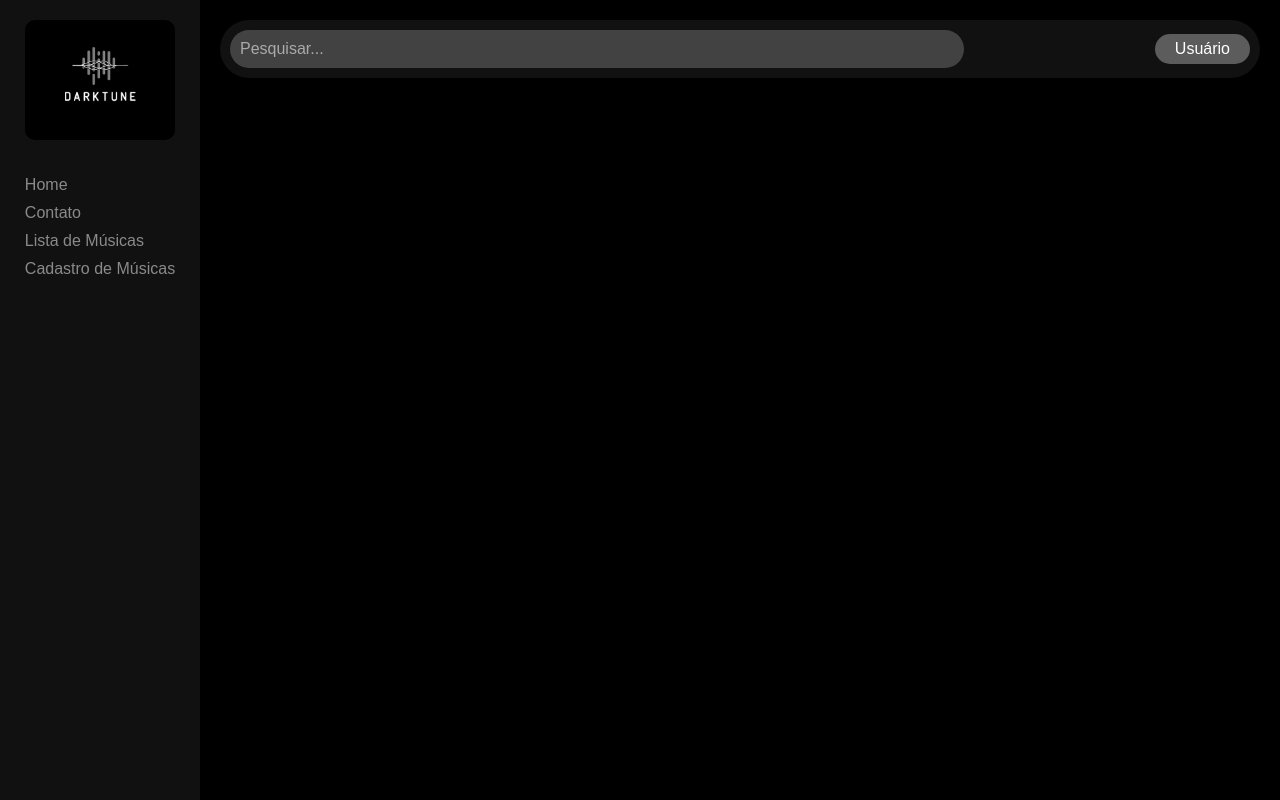
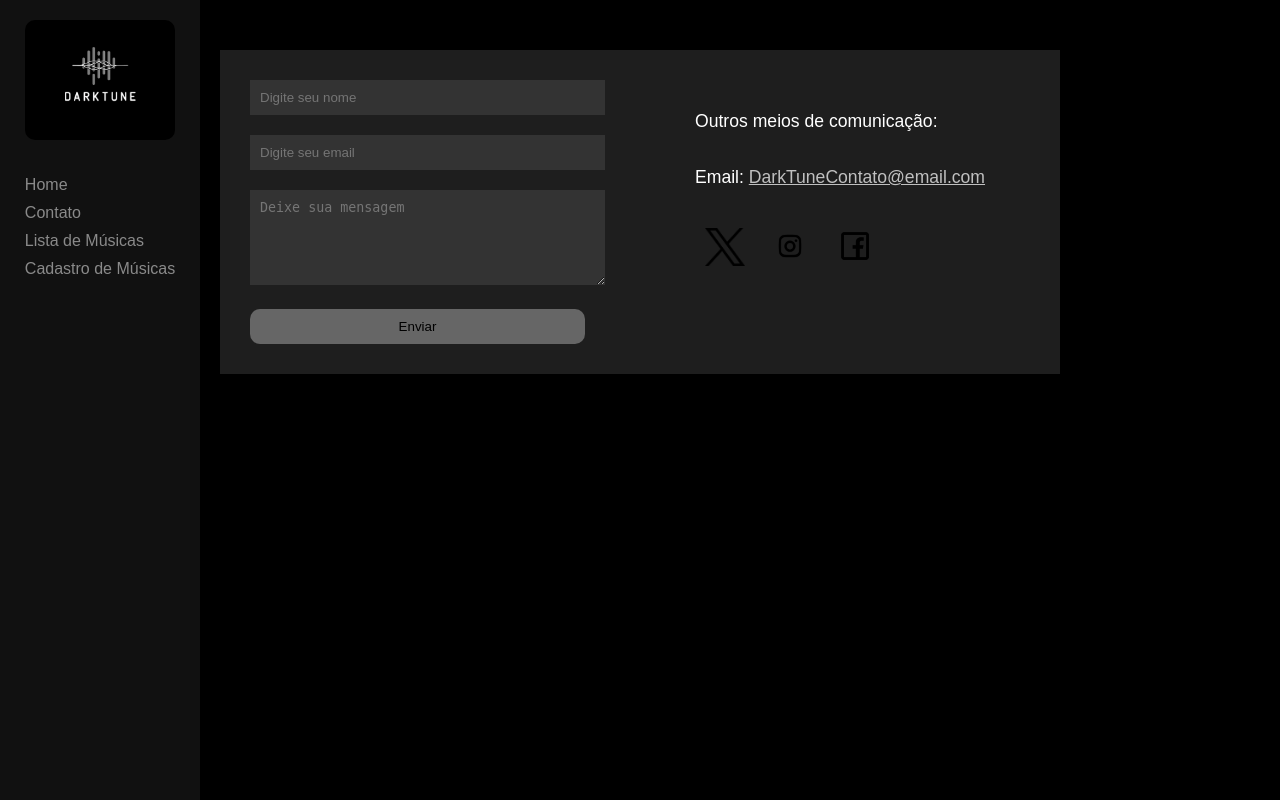
Before and after one commit to Vinicius-Borges-dev/darktune, a Flask app: template app/templates/contato.html in a window 1280 px wide. Run offline with Flask 3, Linux system fonts and the light colour scheme; the template is opened without the code that fills it, so the values that code supplies are empty.

Commit message:
contato feito

```diff
--- a/app/static/css/contato/contato.css
+++ b/app/static/css/contato/contato.css
@@ -62,28 +62,69 @@ body {
   border-radius: 30px;
 }
 
-  /* Barra de Pesquisa */
-  header .search-bar {
-    padding: 10px;
-    width: 70%;
-    border: none;
-    border-radius: 20px;
-    background-color: #424242;
-    color: #FFFFFF;
-    font-size: 16px;
+/* Estilo da Página de Contato */
+.container {
+  width: 90%;
+  max-width: 800px;
+  padding: 20px;
+  background-color: #1e1e1e;
+  box-shadow: 0 0 10px rgba(0,0,0,0.5);
+  margin: 50px auto; /* Espaço superior para deslocar o card */
 }
 
-  header .search-bar::placeholder {
-    color: #AAAAAA;
+h1 {
+  text-align: center;
+  margin-bottom: 10px;
+  font-family: 'Helvetica', sans-serif; /* Fonte atualizada */
 }
 
-  /* Botão de Usuário */
-  header .user-button {
-    background-color: #5c5c5c;
-    color: #FFF;
+.contact-content {
+  display: flex;
+  justify-content: space-between;
+  border-radius: 10px;
+}
+
+form, .contact-info {
+  flex: 1;
+  margin: 0 10px;
+  border-radius: 10px;
+}
+
+input, textarea {
+  width: 100%;
+  padding:10px;
+  margin: 10px 0;
+  background-color: #333;
   border: none;
-    padding: 6px 20px;
+  color: #000000;
+}
+
+input[type="submit"] {
+  background-color: #666;
   cursor: pointer;
-    border-radius: 20px;
-    font-size: 16px;
+  border-radius: 10px;
 }
+
+input[type="submit"]:hover {
+  background-color: #444;
+}
+
+.contact-info {
+  display: flex;
+  flex-direction: column;
+  justify-content: center;
+  padding-left: 90px; /* Espaço à esquerda */
+  font-size: 1.1em; /* Tamanho da fonte */
+  text-align: left; /* Centralizado à esquerda */
+  margin-top: -60px;
+}
+
+.social-icons {
+  margin-top: 20px; /* Espaço superior */
+}
+
+.social-icons img {
+  width: 40px;
+  margin: 0 10px;
+  cursor: pointer;
+}
--- a/app/templates/contato.html
+++ b/app/templates/contato.html
@@ -23,11 +23,25 @@
   </div>
 
   <!-- Conteúdo principal da página -->
-  <div class="main-content">
-    <header>
-        <input type="text" placeholder="Pesquisar..." class="search-bar">
-        <button class="user-button">Usuário</button>
-    </header>
+  <div class="container">
+    <div class="contact-content">
+        <form action="/enviar-mensagem" method="post">
+            <input type="text" name="nome" placeholder="Digite seu nome" required>
+            <input type="email" name="email" placeholder="Digite seu email" required>
+            <textarea name="mensagem" placeholder="Deixe sua mensagem" rows="5" required></textarea>
+            <input type="submit" value="Enviar">
+        </form>
+        <div class="contact-info">
+            <p>Outros meios de comunicação:</p>
+            <p>Email: <a href="mailto:DarkTukeContato@email.com" style="color: #c0c0c0;">DarkTuneContato@email.com</a></p>
+            <div class="social-icons">
+                <img src="/app/static/imagens/x.png" alt="X">
+                <img src="/app/static/imagens/insta.png" alt="Instagram">
+                <img src="/app/static/imagens/face.png" alt="Facebook">
+            </div>
+        </div>
+    </div>
+</div>
 
 </body>
 </html>
```
Also changed, not shown: app/static/imagens/face.png (added), app/static/imagens/insta.png (added), app/static/imagens/x.png (added). Lines whose indentation alone changed are shown as unchanged.
